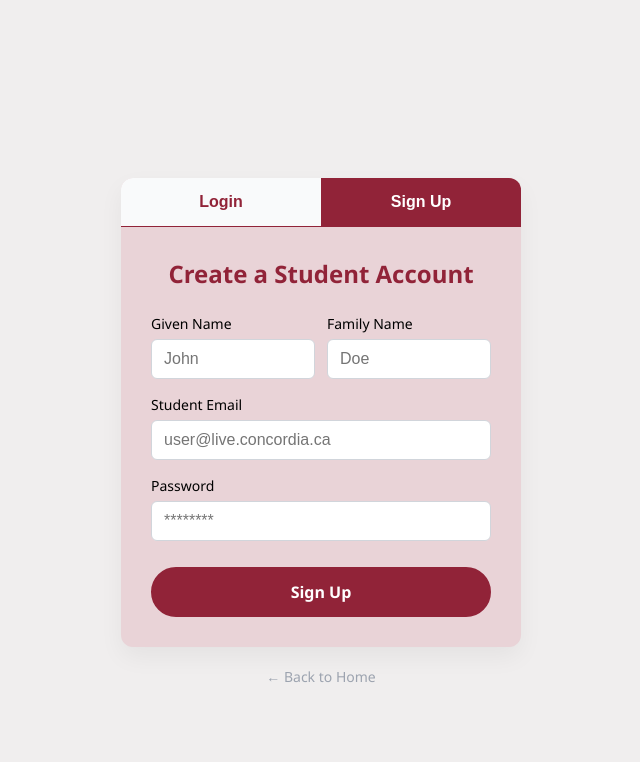
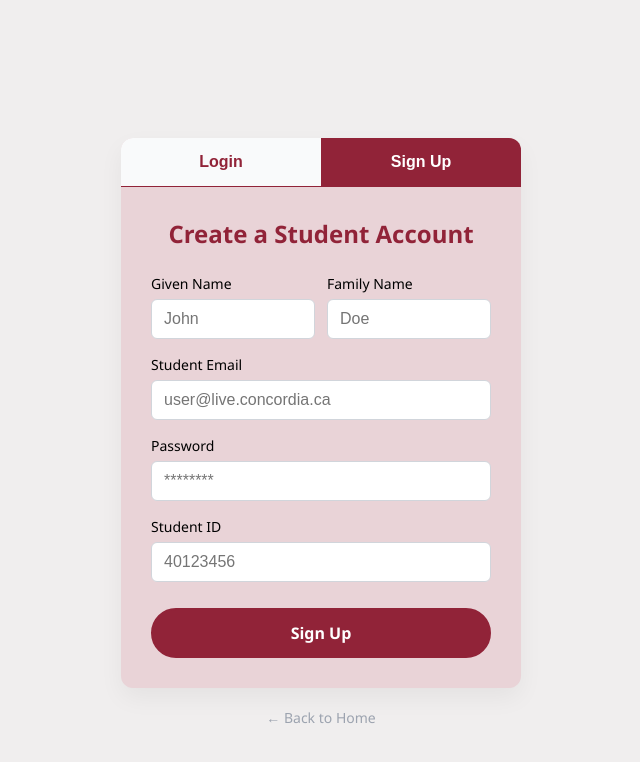
Before and after one commit to AdamKirikisla/webnova-campus-events-project, a website: page view/login.html in a window 1280 px wide. Both pictures are taken after a click on the button "Sign Up". Shown: the whole page, without its empty margins (319-959 px from the left). Drawn offline with Linux system fonts and the light colour scheme.

Commit message:
Added student_id back in the register

```diff
--- a/public/js/auth.js
+++ b/public/js/auth.js
@@ -36,6 +36,7 @@ formSignup.addEventListener('submit', async (e) => {
   const firstName = document.getElementById('signup-firstname').value.trim();
   const lastName = document.getElementById('signup-lastname').value.trim();
   const email = document.getElementById('signup-email').value.trim();
+  const studentId = document.getElementById('signup-studentid').value.trim();
   const password = document.getElementById('signup-password').value;
 
   const fullName = `${firstName} ${lastName}`;
@@ -47,6 +48,7 @@ formSignup.addEventListener('submit', async (e) => {
       body: JSON.stringify({
         full_name: fullName,
         email: email,
+        student_id: studentId,
         password: password,
       }),
     });
--- a/view/login.html
+++ b/view/login.html
@@ -88,6 +88,19 @@
                 placeholder="********"
               />
             </div>
+            <div class="input-group">
+              <label for="signup-studentid">Student ID</label>
+              <input
+                type="text"
+                id="signup-studentid"
+                name="studentid"
+                required
+                pattern="\d{8}"
+                placeholder="40123456"
+                oninvalid="this.setCustomValidity('Please enter your 8-digit student ID.')"
+                oninput="this.setCustomValidity('')"
+              />
+            </div>
             <button type="submit" class="btn btn-primary">Sign Up</button>
           </form>
         </div>
```
Also changed, not shown: routes/authRoutes.js (+13 -2 lines).
